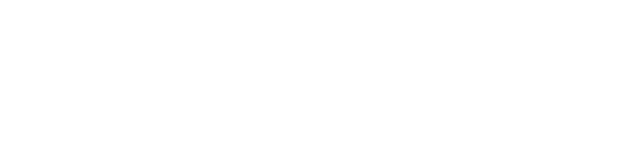
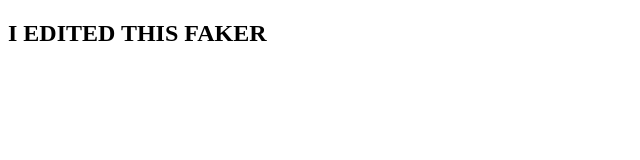
Before and after one commit to ValentinSC94/MetteProject, a plain HTML site: page index.html in a window 1280 px wide. Shown: the whole page, without its empty margins (0-640 px from the left). Drawn offline with Linux system fonts and the light colour scheme.

Commit message:
Artas edit

```diff
--- a/index.html
+++ b/index.html
@@ -8,5 +8,7 @@
 </head>
 <body>
 
+    <h2>I EDITED THIS FAKER</h2>
+
 </body>
 </html>
```
